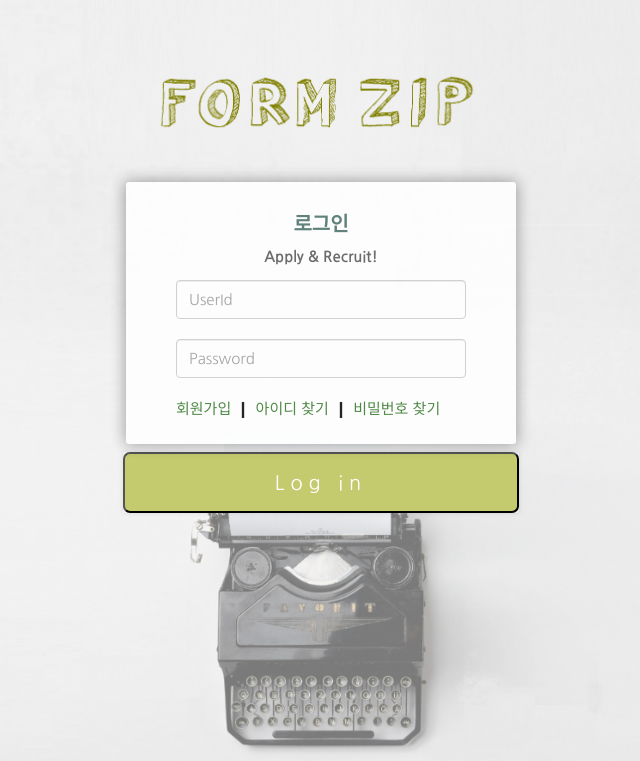
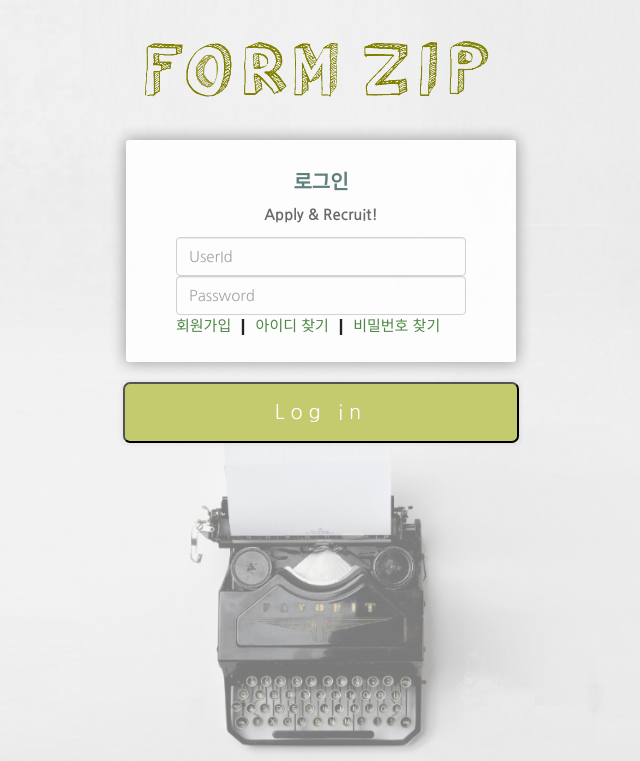
Before and after one commit to cra16/FormZip, a PHP site: page /php/login.php in a window 1280 px wide. Shown: the top 761 px of the page, without its empty margins (319-959 px from the left). Run offline with PHP 8.4, Linux system fonts and the light colour scheme; some libraries are stand-ins or nearby versions; some web fonts are replaced.

Commit message:
로그인 css

```diff
--- a/css/loginpage.css
+++ b/css/loginpage.css
@@ -3,46 +3,40 @@
 html {
   background: url(../img/2.png) no-repeat center center fixed;
   background-size: 100% auto;
+  background-repeat: repeat;
 }
 
 body{
   background-color: transparent;
 }
 
-
-
+/*로고 Start*/
 .container{
-  position: relative;
-  text-align: center;
-  background-color: transparent;
-  width:100% auto;
-  margin-top: 3%;
-  margin-bottom: 1.5%;
+  width:100%;
+  height:100%;
 }
-
-
-
 #header .h_logo{
   position: relative;
   display: block;
   overflow: hidden;
   margin: -10px auto;
   margin-top: 10px;
-  margin-bottom: 10px;
+  margin-bottom: 3px;
   width: 100%;
   text-decoration:none;
   }
-}
+/*로고 End*/
 
-.loginbox{
+
+/*박스 Start*/
+#containbox{
   max-width: 800px;
   min-width: 460px;
   margin: 20px auto;
   background-color: transparent;
-  opacity: 0.9;
+  opacity: 0.86;
+  filter: alpha(opacity=20);
 }
-
-
 .join_content{
   width:390px;
   margin:0 auto;
@@ -50,50 +44,38 @@ body{
   border-radius: 3px;
   box-shadow: 0 0 15px 1px rgba(0, 0, 0, 0.4);
   background-color: white;
-  opacity: 0.85;
 }
-
 .join_content fieldset{
   border: 0 none;
   border-radius: 3px;
   box-shadow: 0 0 15px 1px rgba(0, 0, 0, 0.4);
   padding: 20px 30px;
-  box-sizing: border-box;
   width: 400px;
   margin: 0 10%;
   background-color: white;
-
 }
-
-
 .form-group h2{
   text-align:center;
   font-size:2.0rem;
   color: #486E68;
   margin-bottom: 14px;
 }
-
-
 .form-group h4{
   text-align:center;
   font-size:1.5rem;
   color: #545454;
   margin-bottom: 14px;
 }
+.inputmargin{
+  margin-top:3px;
+}
+#divmargin{
+  margin-top:15px;
+}
+/*박스 End*/
 
 
-.subtitle{
-  text-align:center;
-  font-size:1.6rem;
-  color: #486E68;
-  margin-bottom: 14px;
-}
-
-
-#form-margin{
-  margin-top:20px;
-}
-
+/*제출 버튼 Start*/
 .submit_content{
   height:61px;
   width:396px;
@@ -102,9 +84,6 @@ body{
   text-align:center;
   box-shadow: 0 0 5px rgba(0,0,0,0.1);
 }
-
-
-
 .submit_content button{
   width:100%;
   height:100%;
@@ -114,20 +93,38 @@ body{
   letter-spacing: 0.6rem;
   font-size:2rem;
 }
-
 .submit_content button:hover{
   background-color:#FCFFC9;
   color:black;
   padding-left:10%;
   padding-right:10%;
-
 }
 .submit_content button:active{
   background-color:white;
   color:black;
 }
 
-
-#divmargin{
-  margin-top:8px;
+.error {
+  margin: 3px 0 3px 1px;
+  font-size: 12px;
+  color: #FF8080;
 }
+.error2 {
+  margin: 3px 0 3px 1px;
+  font-size: 14px;
+  color: #FF8080;
+  text-align:center;
+}
+#check_button{
+    display: block;
+    height: 30px;
+    width:90px;
+    padding: 3px 8px;
+    font-size: 15px;
+    line-height: 1.42857143;
+    color: #777777;
+    background-color: #ffffff;
+    background-image: none;
+    border: 1px solid #cccccc;
+    margin-bottom:9px;
+}
--- a/php/login.php
+++ b/php/login.php
@@ -36,7 +36,7 @@
   <!-- Logo End -->
 
 
-    <div class="loginbox">
+    <div id="containbox">
      <div class="join_content">
       <form name="loginform" action="login_exec.php" method="POST">
         <div class="form-group">
@@ -58,6 +58,7 @@
             <a href="pw_find.php">비밀번호 찾기 </a>
             </div>
         </div>
+
         <?php
           if( isset($_SESSION['ERRMSG_ARR']) && is_array($_SESSION['ERRMSG_ARR']) && count($_SESSION['ERRMSG_ARR']) >0 ) {
            echo '<ul class="err">';
@@ -69,21 +70,17 @@
           }
         ?>
 
+       </div>
       </div>
       <div id="divmargin"></div>
 
       <div class="submit_content">
+
         <button type="submit">Log in</button>
       </div>
 
-      <div id="divmargin"></div>
-
-
-
       </form>
     </div>
-
-  </div>
     <!-- jQuery (necessary for Bootstrap's JavaScript plugins) -->
     <script src="https://ajax.googleapis.com/ajax/libs/jquery/1.11.3/jquery.min.js"></script>
     <!-- Include all compiled plugins (below), or include individual files as needed -->
```
